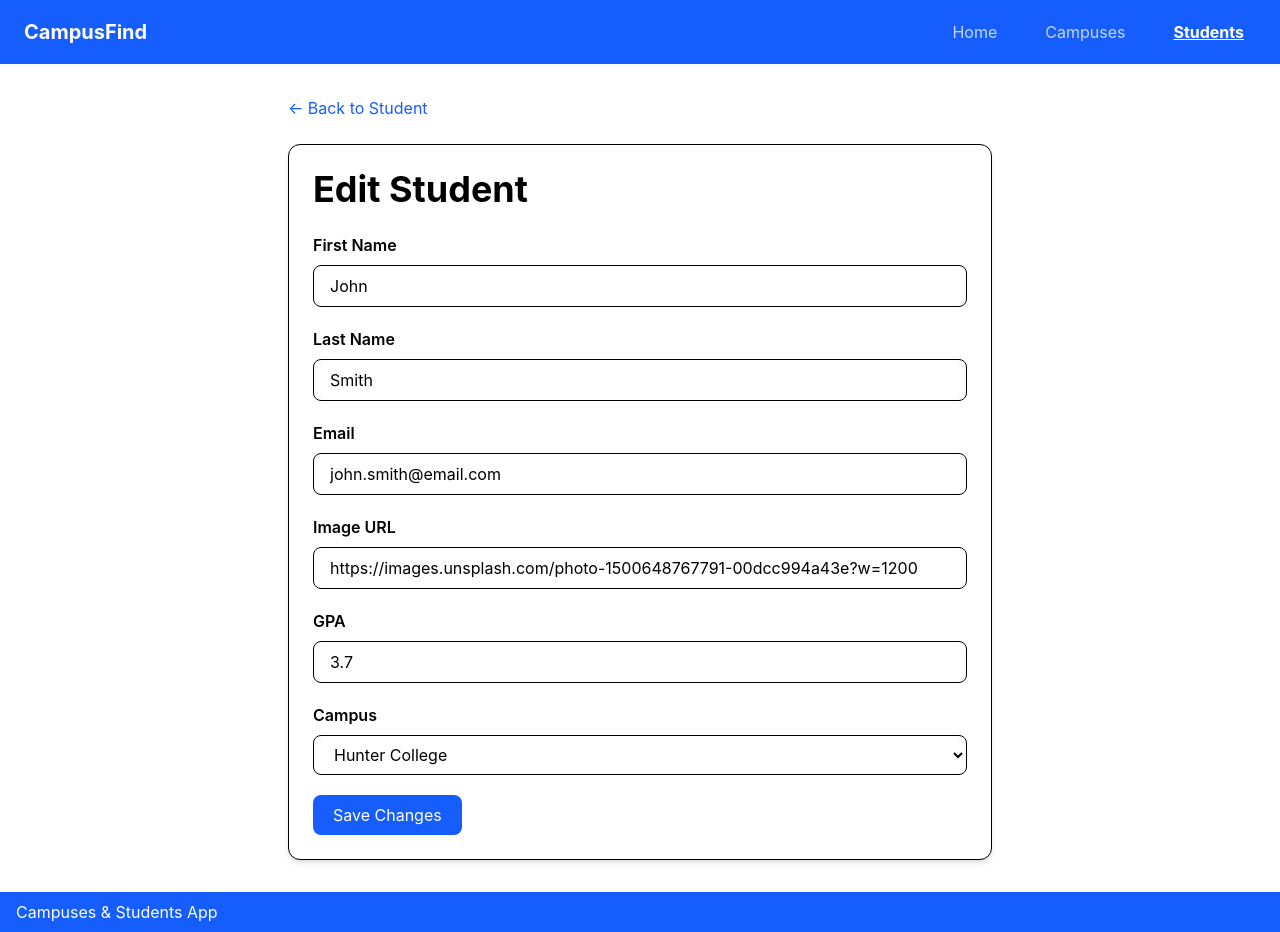
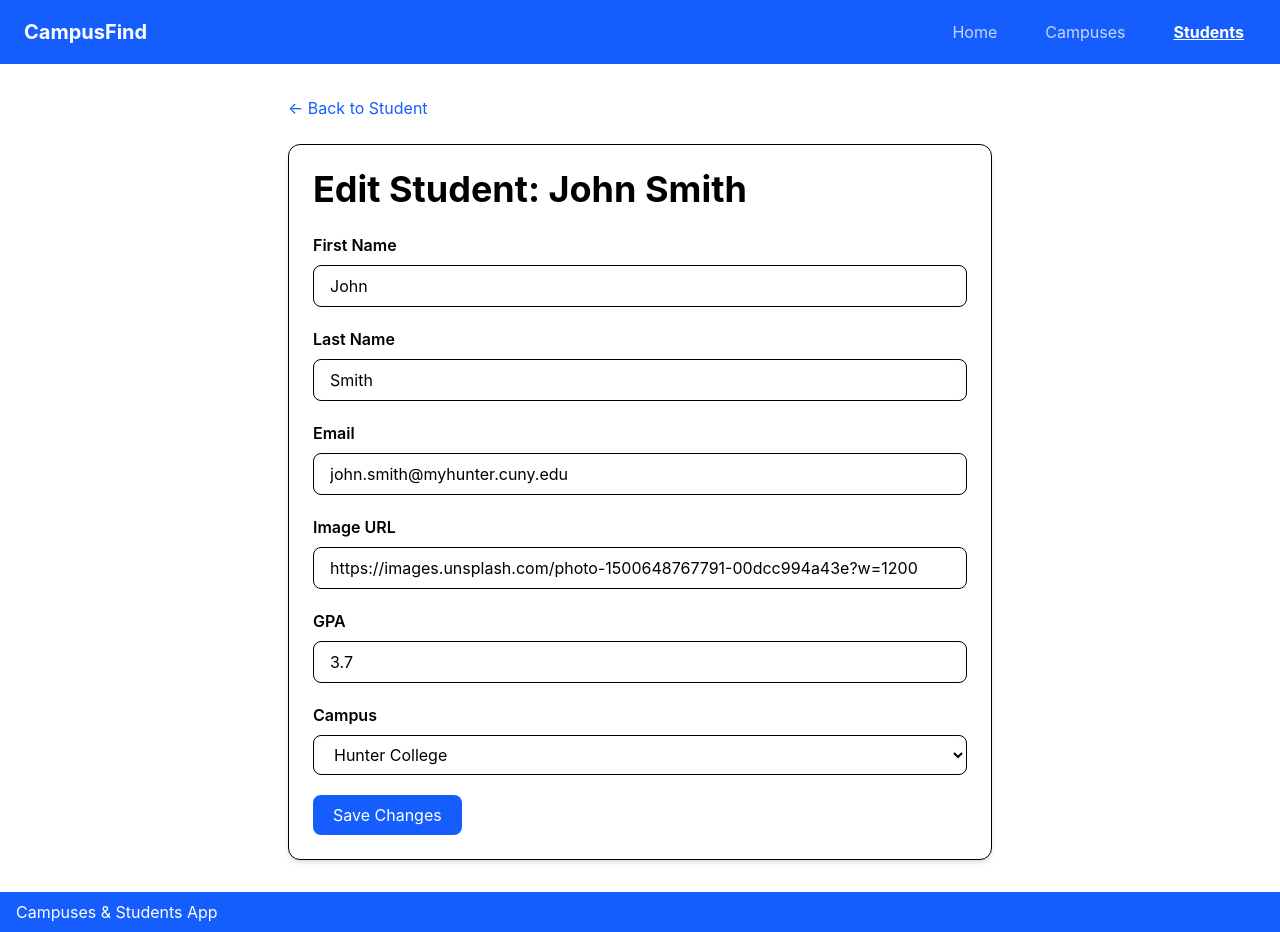
Before and after one commit to Mattstov/Final-Project-CSCI395, a React (Vite) app in the folder campuses-client/: page /students/1/edit in a window 1280 px wide. Built offline with nearby package versions, Linux system fonts and the light colour scheme.

Commit message:
Made the edit form for students ID aware

```diff
--- a/campuses-client/src/pages/EditStudent.tsx
+++ b/campuses-client/src/pages/EditStudent.tsx
@@ -1,24 +1,84 @@
-import { Link } from "react-router-dom";
+import { Link, useParams } from "react-router-dom";
 
 export default function EditStudent() {
+  const { id } = useParams();
+
+  const students = [
+    {
+      id: 1,
+      firstName: "John",
+      lastName: "Smith",
+      email: "john.smith@myhunter.cuny.edu",
+      imageUrl:
+        "https://images.unsplash.com/photo-1500648767791-00dcc994a43e?w=1200",
+      gpa: 3.7,
+      campusId: 1,
+    },
+    {
+      id: 2,
+      firstName: "Jane",
+      lastName: "Doe",
+      email: "jane.doe@gmail.com",
+      imageUrl:
+        "https://images.unsplash.com/photo-1494790108377-be9c29b29330?w=1200",
+      gpa: 3.9,
+      campusId: null,
+    },
+    {
+      id: 3,
+      firstName: "Carlos",
+      lastName: "Mendez",
+      email: "carlos.mendez@login.cuny.edu",
+      imageUrl:
+        "https://images.unsplash.com/photo-1507003211169-0a1dd7228f2d?w=1200",
+      gpa: 3.4,
+      campusId: 2,
+    },
+  ];
+
+  const studentId = Number(id);
+  const student = students.find((item) => item.id === studentId);
+
+  if (!student) {
+    return (
+      <div className="max-w-3xl mx-auto p-8">
+        <Link
+          to="/students"
+          className="text-blue-600 hover:underline inline-block mb-6"
+        >
+          ← Back to All Students
+        </Link>
+
+        <div className="bg-white border rounded-xl shadow-md p-6">
+          <h1 className="text-3xl font-bold mb-2">Student not found</h1>
+          <p className="text-gray-600">
+            This student record does not exist in the current data set.
+          </p>
+        </div>
+      </div>
+    );
+  }
+
   return (
     <div className="max-w-3xl mx-auto p-8">
       <Link
-        to="/students/1"
+        to={`/students/${student.id}`}
         className="text-blue-600 hover:underline inline-block mb-6"
       >
         ← Back to Student
       </Link>
 
       <div className="bg-white border rounded-xl shadow-md p-6">
-        <h1 className="text-4xl font-bold mb-6">Edit Student</h1>
+        <h1 className="text-4xl font-bold mb-6">
+          Edit Student: {student.firstName} {student.lastName}
+        </h1>
 
         <form className="space-y-5">
           <div>
             <label className="block font-semibold mb-2">First Name</label>
             <input
               type="text"
-              defaultValue="John"
+              defaultValue={student.firstName}
               className="w-full border rounded-lg px-4 py-2"
             />
           </div>
@@ -27,7 +87,7 @@ export default function EditStudent() {
             <label className="block font-semibold mb-2">Last Name</label>
             <input
               type="text"
-              defaultValue="Smith"
+              defaultValue={student.lastName}
               className="w-full border rounded-lg px-4 py-2"
             />
           </div>
@@ -36,7 +96,7 @@ export default function EditStudent() {
             <label className="block font-semibold mb-2">Email</label>
             <input
               type="email"
-              defaultValue="john.smith@email.com"
+              defaultValue={student.email}
               className="w-full border rounded-lg px-4 py-2"
             />
           </div>
@@ -45,7 +105,7 @@ export default function EditStudent() {
             <label className="block font-semibold mb-2">Image URL</label>
             <input
               type="url"
-              defaultValue="https://images.unsplash.com/photo-1500648767791-00dcc994a43e?w=1200"
+              defaultValue={student.imageUrl}
               className="w-full border rounded-lg px-4 py-2"
             />
           </div>
@@ -57,14 +117,17 @@ export default function EditStudent() {
               min="0"
               max="4"
               step="0.1"
-              defaultValue="3.7"
+              defaultValue={student.gpa}
               className="w-full border rounded-lg px-4 py-2"
             />
           </div>
 
           <div>
             <label className="block font-semibold mb-2">Campus</label>
-            <select defaultValue="1" className="w-full border rounded-lg px-4 py-2">
+            <select
+              defaultValue={student.campusId ?? ""}
+              className="w-full border rounded-lg px-4 py-2"
+            >
               <option value="">Not enrolled</option>
               <option value="1">Hunter College</option>
               <option value="2">Baruch College</option>
```
